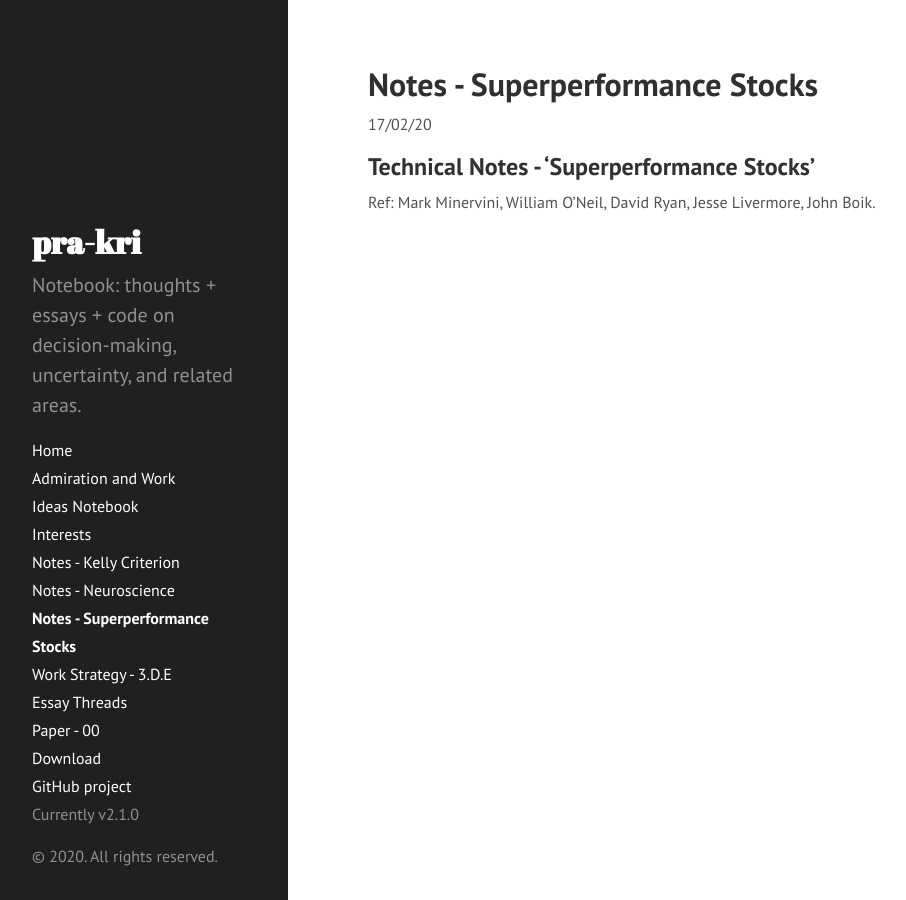
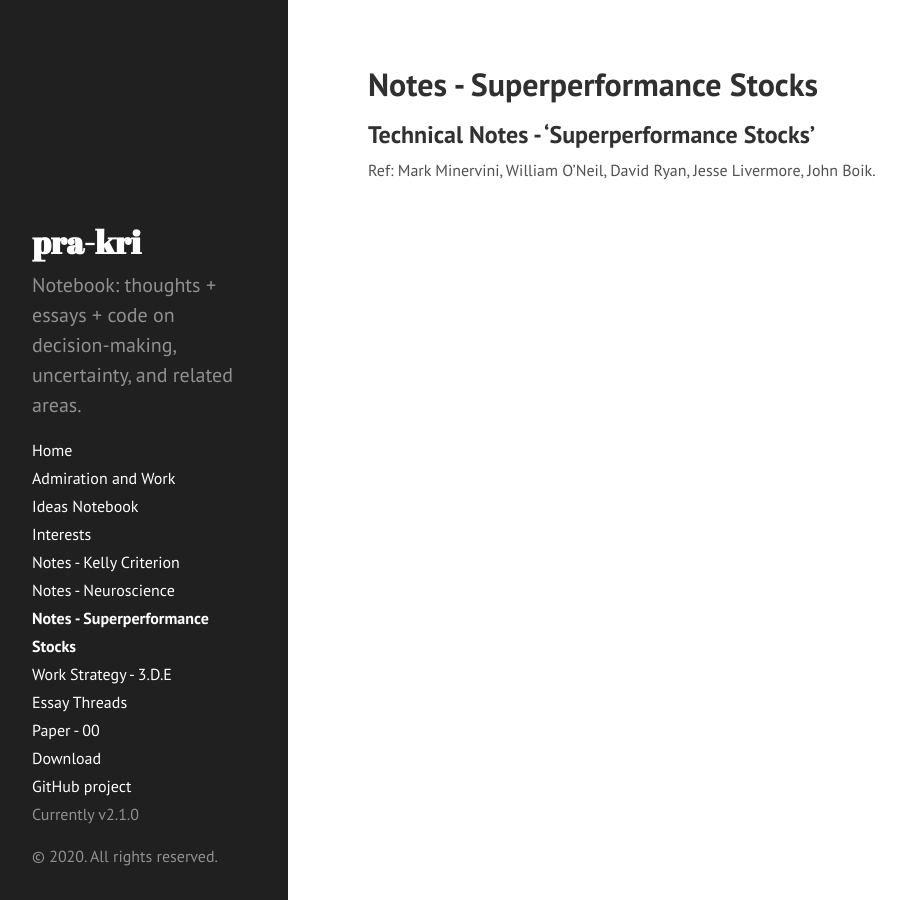
Before and after one commit to pra-kri/pra-kri.github.io, a Jekyll site: the page built from NOTES_SuperperformanceStocks.md, in a window 1280 px wide. Shown: the whole page, without its empty margins (0-906 px from the left). Built offline with Jekyll 4.4.1, drawn with Linux system fonts in a browser that asks for light colours.

Commit message:
Update NOTES_SuperperformanceStocks.md

```diff
--- a/NOTES_SuperperformanceStocks.md
+++ b/NOTES_SuperperformanceStocks.md
@@ -3,8 +3,6 @@ layout: page
 title: Notes - Superperformance Stocks
 ---
 
-17/02/20
-
 ## Technical Notes - 'Superperformance Stocks'
 
 Ref: Mark Minervini, William O'Neil, David Ryan, Jesse Livermore, John Boik.
```
